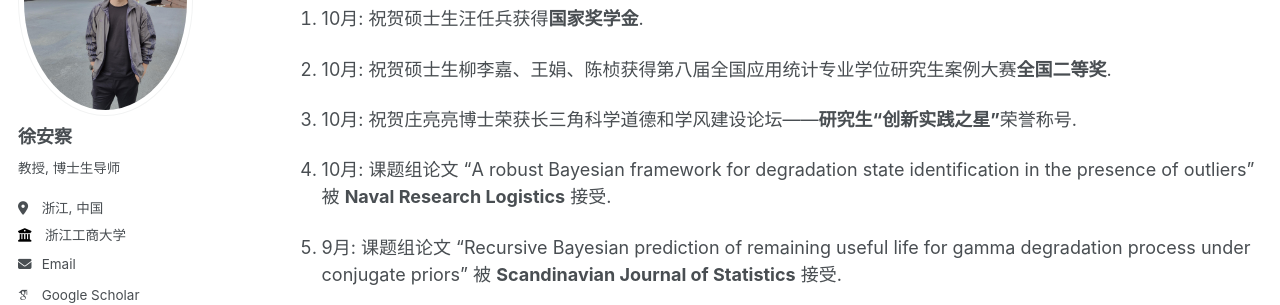
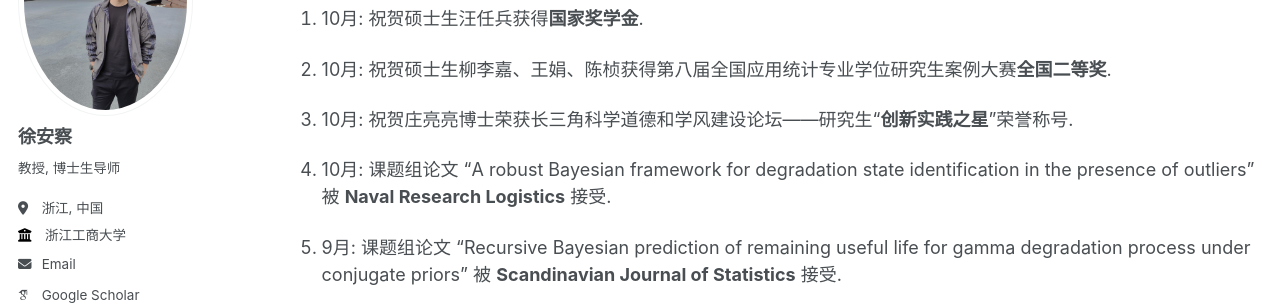
Before and after one commit to XU-ANCHA/XU-ANCHA.github.io, a Jekyll site: the page built from _pages/year-archive.md, in a window 1280 px wide and 900 px high. Shown: the part 219-524 px from the top of the window. Built offline with Jekyll 4.4.1, drawn with Linux system fonts in a browser that asks for light colours; some web fonts are replaced.

```diff
--- a/_pages/year-archive.md
+++ b/_pages/year-archive.md
@@ -11,7 +11,7 @@ author_profile: true
 
 1. 10月: 祝贺硕士生柳李嘉、王娟、陈桢获得第八届全国应用统计专业学位研究生案例大赛**全国二等奖**.
 
-1. 10月: 祝贺庄亮亮博士荣获长三角科学道德和学风建设论坛——**研究生“创新实践之星”**荣誉称号.
+1. 10月: 祝贺庄亮亮博士荣获长三角科学道德和学风建设论坛——研究生“**创新实践之星**”荣誉称号.
 
 1. 10月: 课题组论文 “A robust Bayesian framework for degradation state identification in the presence of outliers” 被 **Naval Research Logistics**  接受.
 
```
